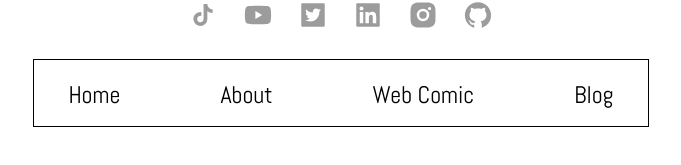
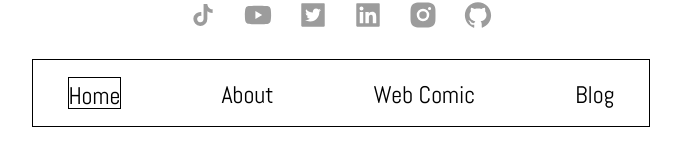
Before and after one commit to erifranck/erifranck.github.io, a React (Create React App) app: page /#/ in a window 1280 px wide. Shown: the part 531-696 px from the top of the page, without its empty margins (299-980 px from the left). Built offline with nearby package versions, Linux system fonts and the light colour scheme.

Commit message:
add active styles

```diff
--- a/src/components/Header.tsx
+++ b/src/components/Header.tsx
@@ -1,6 +1,6 @@
 import React from "react";
-import { Flex, Link as ChakraLink } from "@chakra-ui/react";
-import { Link } from "react-router-dom";
+import { Flex, Link as ChakraLink, LinkProps } from "@chakra-ui/react";
+import { Link, useLocation } from "react-router-dom";
 
 const linkList: { label: string; path: string; isExternal?: boolean }[] = [
   { label: "Home", path: "/" },
@@ -8,7 +8,15 @@ const linkList: { label: string; path: string; isExternal?: boolean }[] = [
   { label: "Web Comic", path: "https://drawmy.codes/", isExternal: true },
   { label: "Blog", path: "https://medium.com/@erifranckN", isExternal: true },
 ];
+const ActiveStyles: LinkProps = {
+  border: "1px solid black",
+};
+const DefaultStyles: LinkProps = {
+  border: "none",
+};
+
 export const Header = () => {
+  const location = useLocation();
   return (
     <Flex
       border={{ md: "1px solid black", sm: "none" }}
@@ -17,16 +25,16 @@ export const Header = () => {
       boxSizing="border-box"
     >
       <Flex flexDir={{ md: "row", sm: "column" }}>
-        {linkList.map((item, index) => (
+        {linkList.map((item, index) => {
+          const styles =
+            location.pathname === item.path ? ActiveStyles : DefaultStyles;
+          return (
             <ChakraLink
               as={item.isExternal ? undefined : Link}
               boxSizing="border-box"
+              {...styles}
               key={index}
               isExternal={item.isExternal}
-            _activeLink={{
-              border: { md: "none", sm: "1px solid black" },
-              borderBottom: "1px solid black",
-            }}
               href={item.path}
               to={item.path}
               color="black"
@@ -51,7 +59,8 @@ export const Header = () => {
             >
               {item.label}
             </ChakraLink>
-        ))}
+          );
+        })}
       </Flex>
     </Flex>
   );
```
Lines whose indentation alone changed are shown as unchanged.
